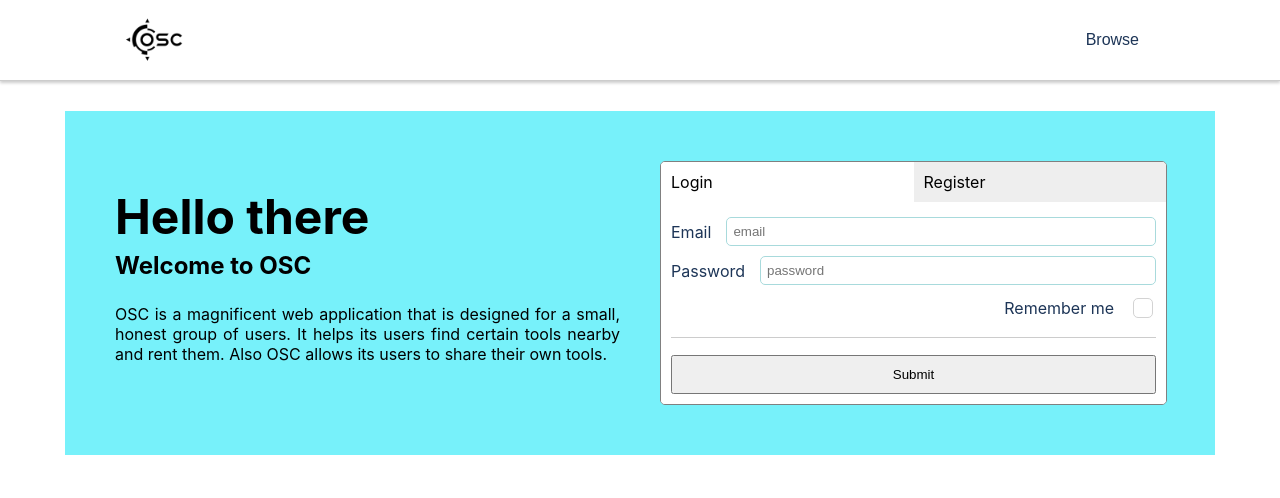
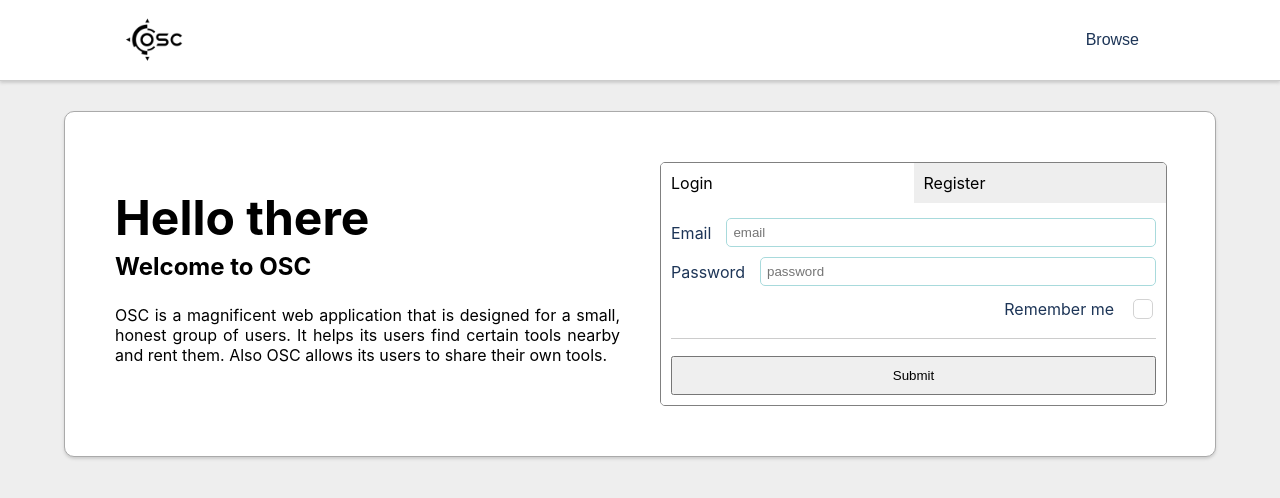
Before and after one commit to Dumitrescu-Dragos/Proiect-colectiv-Group934-Team3, a React (Create React App) app in the folder front-end1/: page / in a window 1280 px wide. Shown: the top 498 px of the page. Built offline with nearby package versions, Linux system fonts and the light colour scheme.

Commit message:
Refactor design

```diff
--- a/front-end1/src/components/advertisementCard/AdvertisementCard.scss
+++ b/front-end1/src/components/advertisementCard/AdvertisementCard.scss
@@ -17,7 +17,7 @@ $material-icons-font-path: '~material-icons/iconfont/';
 
     &:hover{
         cursor: pointer;
-        background: $lightest-gray;
+        background: #dddddd;
     }
 
     .card-image{
--- a/front-end1/src/components/filterManager/FilterManager.scss
+++ b/front-end1/src/components/filterManager/FilterManager.scss
@@ -4,7 +4,7 @@
     display: flex;
     flex-direction: column;
     align-items: center;
-    background: $lightest-gray;
+    background: $white-color;
     width: 100%;
     padding: 15px;
     border-bottom: 2px solid $lighter-gray;
--- a/front-end1/src/views/landingPage/LandingPage.scss
+++ b/front-end1/src/views/landingPage/LandingPage.scss
@@ -1,13 +1,23 @@
 @import './../../theme.scss';
 
+body{
+  background: $lightest-gray;
+}
+
 .landing-page {
+
+  height: 100%;
+
   .container{
     display: flex;
     align-items: stretch;
     max-width: 1050px;
     margin: 30px auto;
-    background: #77f1fa;
     padding: 50px;
+    border-radius: 10px;
+    background: $white-color;
+    border: 1px solid $light-gray;
+    box-shadow: 0 2px 3px $lighter-gray;
 
   .geosuggest__suggests--hidden {
     max-height: 0;
--- a/front-end1/src/views/profile/ProfileView.scss
+++ b/front-end1/src/views/profile/ProfileView.scss
@@ -7,13 +7,25 @@
         padding: 0 15px;
         max-width: 1050px;
         margin: 20px auto;
+        background: #ffff;
+        padding: 15px;
+        border-radius: 10px;
+        border: 1px solid #dddddd;
+        box-shadow: 0 2px 3px #cccccc;
+
         p{
             display: block;
+            font-size: 1.5rem;
         }
+
+        .profile-name{
+            font-size: 2rem;
+        }
+
         .user-image{
             width:300px;
             height: 300px;
-            margin-right: 25px;
+            margin-right: 100px;
         }
     }
 }
--- a/front-end1/src/views/profile/ProfileView.tsx
+++ b/front-end1/src/views/profile/ProfileView.tsx
@@ -46,7 +46,7 @@ export default class ProfileView extends React.Component<any, IState> {
                 <div className='profile-container'>
                     <div className='profile-image-container'>{this.renderImage()}</div>
                     <div className='profile-details-container'>
-                        <p><b> {this.state.user.firstName}</b> <b>{this.state.user.lastName}</b></p>
+                        <p className="profile-name"><b> {this.state.user.firstName}</b> <b>{this.state.user.lastName}</b></p>
                         <p><b>Email :</b> {this.state.user.email}</p>
                         <p><b>Birth date :</b> {this.state.user.dateOfBirth!!.slice(0,10)}</p>
                         <p><b>Phone :</b> {this.state.user.phoneNumber}</p>
```
